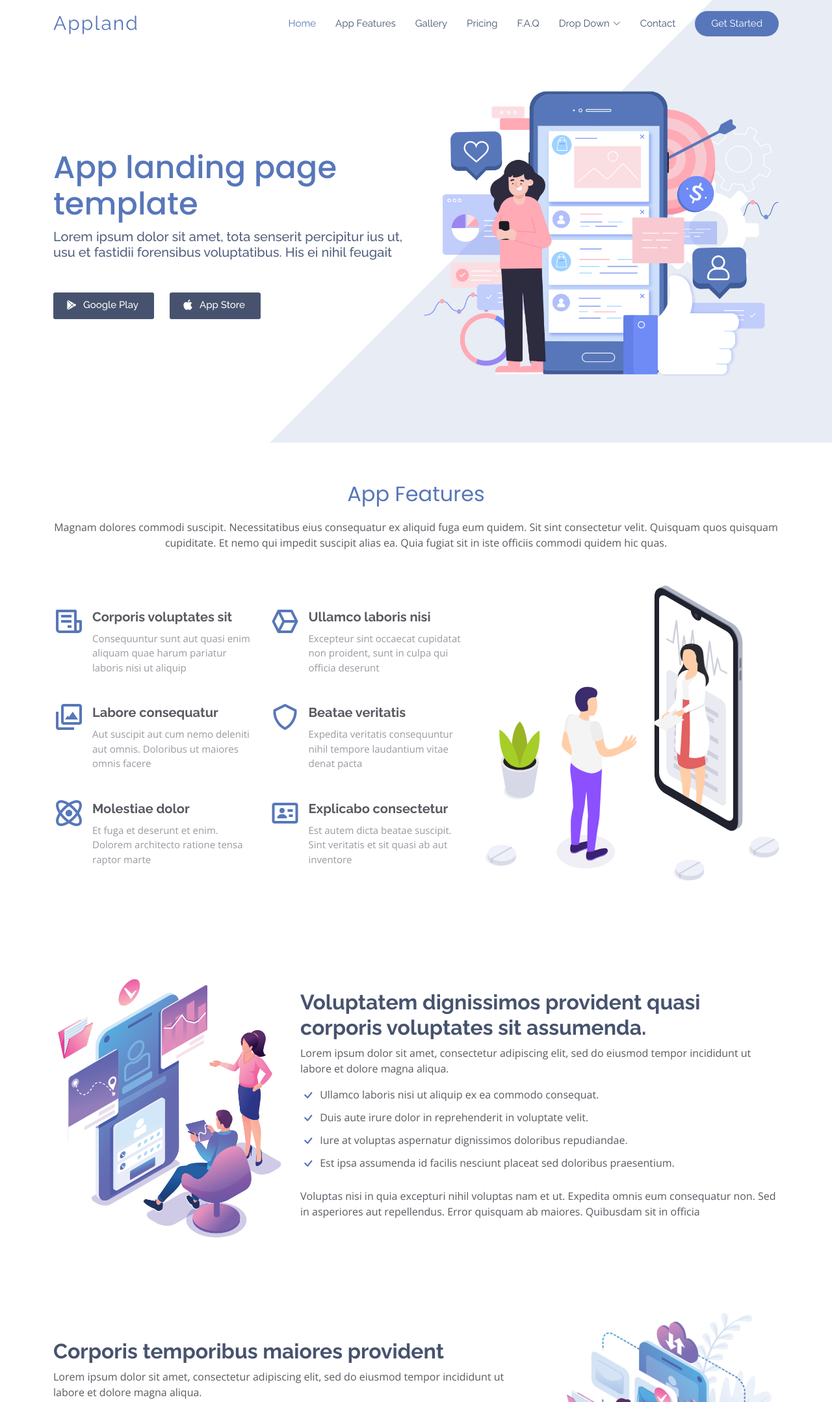
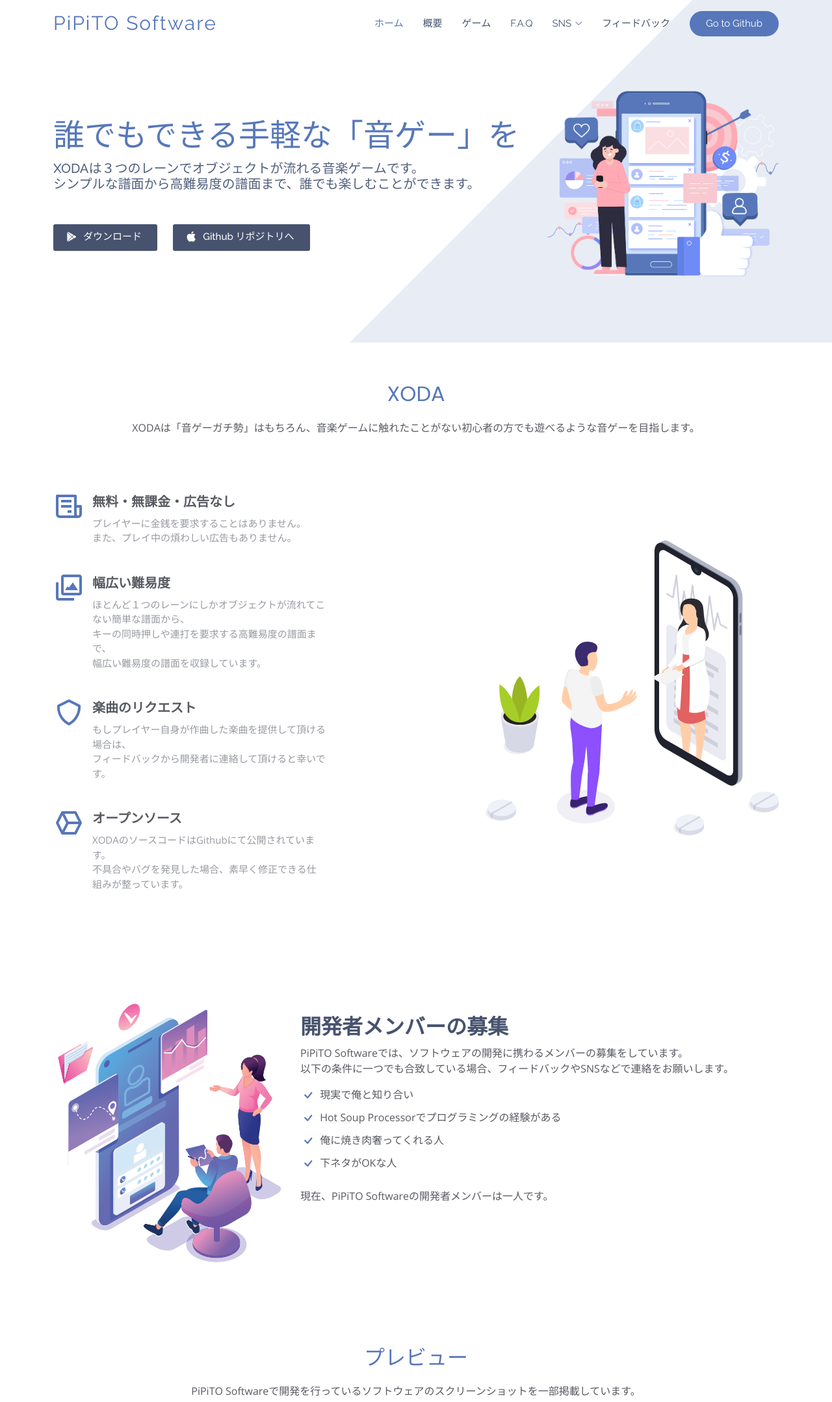
Before and after one commit to PiPiTO7273/PiPiTO7273.github.io, a plain HTML site: page index.html in a window 1280 px wide. Shown: the top 2157 px of the page at 65% size. Drawn offline with nearby package versions, Linux system fonts and the light colour scheme; files whose address does not match are found by name.

Commit message:
トップページのテキスト部分と大まかなデザインを確定

```diff
--- a/index.html
+++ b/index.html
@@ -42,37 +42,25 @@
 		<div class="container d-flex align-items-center justify-content-between">
 
 			<div class="logo">
-        <h1><a href="index.html">Appland</a></h1>
+				<h1><a href="index.html">PiPiTO Software</a></h1>
 				<!-- Uncomment below if you prefer to use an image logo -->
 				<!-- <a href="index.html"><img src="assets/img/logo.png" alt="" class="img-fluid"></a>-->
 			</div>
 
 			<nav id="navbar" class="navbar">
 				<ul>
-          <li><a class="nav-link scrollto active" href="#hero">Home</a></li>
-          <li><a class="nav-link scrollto" href="#features">App Features</a></li>
-          <li><a class="nav-link scrollto" href="#gallery">Gallery</a></li>
-          <li><a class="nav-link scrollto" href="#pricing">Pricing</a></li>
+					<li><a class="nav-link scrollto active" href="#hero">ホーム</a></li>
+					<li><a class="nav-link scrollto" href="#features">概要</a></li>
+					<li><a class="nav-link scrollto" href="#gallery">ゲーム</a></li>
 					<li><a class="nav-link scrollto" href="#faq">F.A.Q</a></li>
-          <li class="dropdown"><a href="#"><span>Drop Down</span> <i class="bi bi-chevron-down"></i></a>
+					<li class="dropdown"><a href="#"><span>SNS</span> <i class="bi bi-chevron-down"></i></a>
 						<ul>
-              <li><a href="#">Drop Down 1</a></li>
-              <li class="dropdown"><a href="#"><span>Deep Drop Down</span> <i class="bi bi-chevron-right"></i></a>
-                <ul>
-                  <li><a href="#">Deep Drop Down 1</a></li>
-                  <li><a href="#">Deep Drop Down 2</a></li>
-                  <li><a href="#">Deep Drop Down 3</a></li>
-                  <li><a href="#">Deep Drop Down 4</a></li>
-                  <li><a href="#">Deep Drop Down 5</a></li>
+							<li><a href="https://instagram.com/dj.piqvvv.withmaomao/">Instagram (Personal)</a></li>
+							<li><a href="https://instagram.com/pipitosoftware.official/">Instagram (Official)</a></li>
 						</ul>
 					</li>
-              <li><a href="#">Drop Down 2</a></li>
-              <li><a href="#">Drop Down 3</a></li>
-              <li><a href="#">Drop Down 4</a></li>
-            </ul>
-          </li>
-          <li><a class="nav-link scrollto" href="#contact">Contact</a></li>
-          <li><a class="getstarted scrollto" href="#features">Get Started</a></li>
+					<li><a class="nav-link scrollto" href="mailto:pipito7273@gmail.com">フィードバック</a></li>
+					<li><a class="getstarted scrollto" href="https://github.com/PiPiTO7273">Go to Github</a></li>
 				</ul>
 				<i class="bi bi-list mobile-nav-toggle"></i>
 			</nav><!-- .navbar -->
@@ -85,15 +73,15 @@
 
 		<div class="container">
 			<div class="row">
-        <div class="col-lg-6 d-lg-flex flex-lg-column justify-content-center align-items-stretch pt-5 pt-lg-0 order-2 order-lg-1" data-aos="fade-up">
+				<div class="col-lg-8 d-lg-flex flex-lg-column justify-content-center align-items-stretch pt-5 pt-lg-0 order-2 order-lg-1" data-aos="fade-up">
 					<div>
-            <h1>App landing page template</h1>
-            <h2>Lorem ipsum dolor sit amet, tota senserit percipitur ius ut, usu et fastidii forensibus voluptatibus. His ei nihil feugait</h2>
-            <a href="#" class="download-btn"><i class="bx bxl-play-store"></i> Google Play</a>
-            <a href="#" class="download-btn"><i class="bx bxl-apple"></i> App Store</a>
+						<h1>誰でもできる手軽な「音ゲー」を</h1>
+						<h2>XODAは３つのレーンでオブジェクトが流れる音楽ゲームです。<br>シンプルな譜面から高難易度の譜面まで、誰でも楽しむことができます。</h2>
+						<a href="#" class="download-btn"><i class="bx bxl-play-store"></i> ダウンロード</a>
+						<a href="#" class="download-btn"><i class="bx bxl-apple"></i> Github リポジトリへ</a>
 					</div>
 				</div>
-        <div class="col-lg-6 d-lg-flex flex-lg-column align-items-stretch order-1 order-lg-2 hero-img" data-aos="fade-up">
+				<div class="col-lg-4 d-lg-flex flex-lg-column align-items-stretch order-1 order-lg-2 hero-img" data-aos="fade-up">
 					<img src="assets/img/hero-img.png" class="img-fluid" alt="">
 				</div>
 			</div>
@@ -108,43 +96,33 @@
 			<div class="container">
 
 				<div class="section-title">
-          <h2>App Features</h2>
-          <p>Magnam dolores commodi suscipit. Necessitatibus eius consequatur ex aliquid fuga eum quidem. Sit sint consectetur velit. Quisquam quos quisquam cupiditate. Et nemo qui impedit suscipit alias ea. Quia fugiat sit in iste officiis commodi quidem hic quas.</p>
+					<h2>XODA</h2>
+					<p>XODAは「音ゲーガチ勢」はもちろん、音楽ゲームに触れたことがない初心者の方でも遊べるような音ゲーを目指します。</p>
 				</div>
 
 				<div class="row no-gutters">
 					<div class="col-xl-7 d-flex align-items-stretch order-2 order-lg-1">
 						<div class="content d-flex flex-column justify-content-center">
 							<div class="row">
-                <div class="col-md-6 icon-box" data-aos="fade-up">
+								<div class="col-md-8 icon-box" data-aos="fade-up">
 									<i class="bx bx-receipt"></i>
-                  <h4>Corporis voluptates sit</h4>
-                  <p>Consequuntur sunt aut quasi enim aliquam quae harum pariatur laboris nisi ut aliquip</p>
+									<h4>無料・無課金・広告なし</h4>
+									<p>プレイヤーに金銭を要求することはありません。<br>また、プレイ中の煩わしい広告もありません。</p>
 								</div>
-                <div class="col-md-6 icon-box" data-aos="fade-up" data-aos-delay="100">
+								<div class="col-md-8 icon-box" data-aos="fade-up" data-aos-delay="50">
+									<i class="bx bx-images"></i>
+									<h4>幅広い難易度</h4>
+									<p>ほとんど１つのレーンにしかオブジェクトが流れてこない簡単な譜面から、<br>キーの同時押しや連打を要求する高難易度の譜面まで、<br>幅広い難易度の譜面を収録しています。</p>
+								</div>
+								<div class="col-md-8 icon-box" data-aos="fade-up" data-aos-delay="100">
+									<i class="bx bx-shield"></i>
+									<h4>楽曲のリクエスト</h4>
+									<p>もしプレイヤー自身が作曲した楽曲を提供して頂ける場合は、<br>フィードバックから開発者に連絡して頂けると幸いです。</p>
+								</div>
+								<div class="col-md-8 icon-box" data-aos="fade-up" data-aos-delay="150">
 									<i class="bx bx-cube-alt"></i>
-                  <h4>Ullamco laboris nisi</h4>
-                  <p>Excepteur sint occaecat cupidatat non proident, sunt in culpa qui officia deserunt</p>
-                </div>
-                <div class="col-md-6 icon-box" data-aos="fade-up" data-aos-delay="200">
-                  <i class="bx bx-images"></i>
-                  <h4>Labore consequatur</h4>
-                  <p>Aut suscipit aut cum nemo deleniti aut omnis. Doloribus ut maiores omnis facere</p>
-                </div>
-                <div class="col-md-6 icon-box" data-aos="fade-up" data-aos-delay="300">
-                  <i class="bx bx-shield"></i>
-                  <h4>Beatae veritatis</h4>
-                  <p>Expedita veritatis consequuntur nihil tempore laudantium vitae denat pacta</p>
-                </div>
-                <div class="col-md-6 icon-box" data-aos="fade-up" data-aos-delay="400">
-                  <i class="bx bx-atom"></i>
-                  <h4>Molestiae dolor</h4>
-                  <p>Et fuga et deserunt et enim. Dolorem architecto ratione tensa raptor marte</p>
-                </div>
-                <div class="col-md-6 icon-box" data-aos="fade-up" data-aos-delay="500">
-                  <i class="bx bx-id-card"></i>
-                  <h4>Explicabo consectetur</h4>
-                  <p>Est autem dicta beatae suscipit. Sint veritatis et sit quasi ab aut inventore</p>
+									<h4>オープンソース</h4>
+									<p>XODAのソースコードはGithubにて公開されています。<br>不具合やバグを発見した場合、素早く修正できる仕組みが整っています。</p>
 								</div>
 							</div>
 						</div>
@@ -166,23 +144,24 @@
 						<img src="assets/img/details-1.png" class="img-fluid" alt="">
 					</div>
 					<div class="col-md-8 pt-4" data-aos="fade-up">
-            <h3>Voluptatem dignissimos provident quasi corporis voluptates sit assumenda.</h3>
+						<h3>開発者メンバーの募集</h3>
 						<p class="font-italic">
-              Lorem ipsum dolor sit amet, consectetur adipiscing elit, sed do eiusmod tempor incididunt ut labore et dolore
-              magna aliqua.
+							PiPiTO Softwareでは、ソフトウェアの開発に携わるメンバーの募集をしています。<br>
+							以下の条件に一つでも合致している場合、フィードバックやSNSなどで連絡をお願いします。
 						</p>
 						<ul>
-              <li><i class="bi bi-check"></i> Ullamco laboris nisi ut aliquip ex ea commodo consequat.</li>
-              <li><i class="bi bi-check"></i> Duis aute irure dolor in reprehenderit in voluptate velit.</li>
-              <li><i class="bi bi-check"></i> Iure at voluptas aspernatur dignissimos doloribus repudiandae.</li>
-              <li><i class="bi bi-check"></i> Est ipsa assumenda id facilis nesciunt placeat sed doloribus praesentium.</li>
+							<li><i class="bi bi-check"></i> 現実で俺と知り合い</li>
+							<li><i class="bi bi-check"></i> Hot Soup Processorでプログラミングの経験がある</li>
+							<li><i class="bi bi-check"></i> 俺に焼き肉奢ってくれる人</li>
+							<li><i class="bi bi-check"></i> 下ネタがOKな人</li>
 						</ul>
 						<p>
-              Voluptas nisi in quia excepturi nihil voluptas nam et ut. Expedita omnis eum consequatur non. Sed in asperiores aut repellendus. Error quisquam ab maiores. Quibusdam sit in officia
+							現在、PiPiTO Softwareの開発者メンバーは一人です。
 						</p>
 					</div>
 				</div>
 
+<!--
 				<div class="row content">
 					<div class="col-md-4 order-1 order-md-2" data-aos="fade-left">
 						<img src="assets/img/details-2.png" class="img-fluid" alt="">
@@ -249,6 +228,7 @@
 				</div>
 
 			</div>
+-->
 		</section><!-- End Details Section -->
 
 		<!-- ======= Gallery Section ======= -->
@@ -256,8 +236,8 @@
 			<div class="container" data-aos="fade-up">
 
 				<div class="section-title">
-          <h2>Gallery</h2>
-          <p>Magnam dolores commodi suscipit. Necessitatibus eius consequatur ex aliquid fuga eum quidem. Sit sint consectetur velit. Quisquam quos quisquam cupiditate. Et nemo qui impedit suscipit alias ea. Quia fugiat sit in iste officiis commodi quidem hic quas.</p>
+					<h2>プレビュー</h2>
+					<p>PiPiTO Softwareで開発を行っているソフトウェアのスクリーンショットを一部掲載しています。</p>
 				</div>
 
 			</div>
@@ -285,6 +265,7 @@
 		</section><!-- End Gallery Section -->
 
 		<!-- ======= Testimonials Section ======= -->
+<!--
 		<section id="testimonials" class="testimonials section-bg">
 			<div class="container" data-aos="fade-up">
 
@@ -366,9 +347,11 @@
 				</div>
 
 			</div>
+-->
 		</section><!-- End Testimonials Section -->
 
 		<!-- ======= Pricing Section ======= -->
+<!--
 		<section id="pricing" class="pricing">
 			<div class="container">
 
@@ -421,9 +404,11 @@
 				</div>
 
 			</div>
+-->
 		</section><!-- End Pricing Section -->
 
 		<!-- ======= Frequently Asked Questions Section ======= -->
+<!--
 		<section id="faq" class="faq section-bg">
 			<div class="container" data-aos="fade-up">
 
@@ -484,10 +469,12 @@
 				</div>
 
 			</div>
+-->
 		</section><!-- End Frequently Asked Questions Section -->
 
 		<!-- ======= Contact Section ======= -->
 		<section id="contact" class="contact">
+<!--
 			<div class="container" data-aos="fade-up">
 
 				<div class="section-title">
@@ -548,13 +535,14 @@
 				</div>
 
 			</div>
+-->
 		</section><!-- End Contact Section -->
 
 	</main><!-- End #main -->
 
 	<!-- ======= Footer ======= -->
 	<footer id="footer">
-
+<!--
 		<div class="footer-newsletter">
 			<div class="container">
 				<div class="row justify-content-center">
@@ -568,53 +556,24 @@
 				</div>
 			</div>
 		</div>
+-->
 
 		<div class="footer-top">
 			<div class="container">
 				<div class="row">
 
 					<div class="col-lg-3 col-md-6 footer-contact">
-            <h3>Appland</h3>
+						<h3>PiPiTO Software</h3>
 						<p>
-              A108 Adam Street <br>
-              New York, NY 535022<br>
-              United States <br><br>
-              <strong>Phone:</strong> +1 5589 55488 55<br>
-              <strong>Email:</strong> info@example.com<br>
+							<strong>Email:</strong> pipito7273@gmail.com<br>
 						</p>
 					</div>
 
 					<div class="col-lg-3 col-md-6 footer-links">
-            <h4>Useful Links</h4>
-            <ul>
-              <li><i class="bx bx-chevron-right"></i> <a href="#">Home</a></li>
-              <li><i class="bx bx-chevron-right"></i> <a href="#">About us</a></li>
-              <li><i class="bx bx-chevron-right"></i> <a href="#">Services</a></li>
-              <li><i class="bx bx-chevron-right"></i> <a href="#">Terms of service</a></li>
-              <li><i class="bx bx-chevron-right"></i> <a href="#">Privacy policy</a></li>
-            </ul>
-          </div>
-
-          <div class="col-lg-3 col-md-6 footer-links">
-            <h4>Our Services</h4>
-            <ul>
-              <li><i class="bx bx-chevron-right"></i> <a href="#">Web Design</a></li>
-              <li><i class="bx bx-chevron-right"></i> <a href="#">Web Development</a></li>
-              <li><i class="bx bx-chevron-right"></i> <a href="#">Product Management</a></li>
-              <li><i class="bx bx-chevron-right"></i> <a href="#">Marketing</a></li>
-              <li><i class="bx bx-chevron-right"></i> <a href="#">Graphic Design</a></li>
-            </ul>
-          </div>
-
-          <div class="col-lg-3 col-md-6 footer-links">
-            <h4>Our Social Networks</h4>
-            <p>Cras fermentum odio eu feugiat lide par naso tierra videa magna derita valies</p>
+						<h4>各種SNSへのご案内</h4>
+						<p>最新情報へアクセスしたい方は、以下のリンクから参照してください。</p>
 						<div class="social-links mt-3">
-              <a href="#" class="twitter"><i class="bx bxl-twitter"></i></a>
-              <a href="#" class="facebook"><i class="bx bxl-facebook"></i></a>
 							<a href="#" class="instagram"><i class="bx bxl-instagram"></i></a>
-              <a href="#" class="google-plus"><i class="bx bxl-skype"></i></a>
-              <a href="#" class="linkedin"><i class="bx bxl-linkedin"></i></a>
 						</div>
 					</div>
 
@@ -624,7 +583,7 @@
 
 		<div class="container py-4">
 			<div class="copyright">
-        &copy; Copyright <strong><span>Appland</span></strong>. All Rights Reserved
+				&copy; Copyright <strong><span>PiPiTO Software</span></strong>. All Rights Reserved
 			</div>
 			<div class="credits">
 				<!-- All the links in the footer should remain intact. -->
```
Lines whose indentation alone changed are shown as unchanged.
